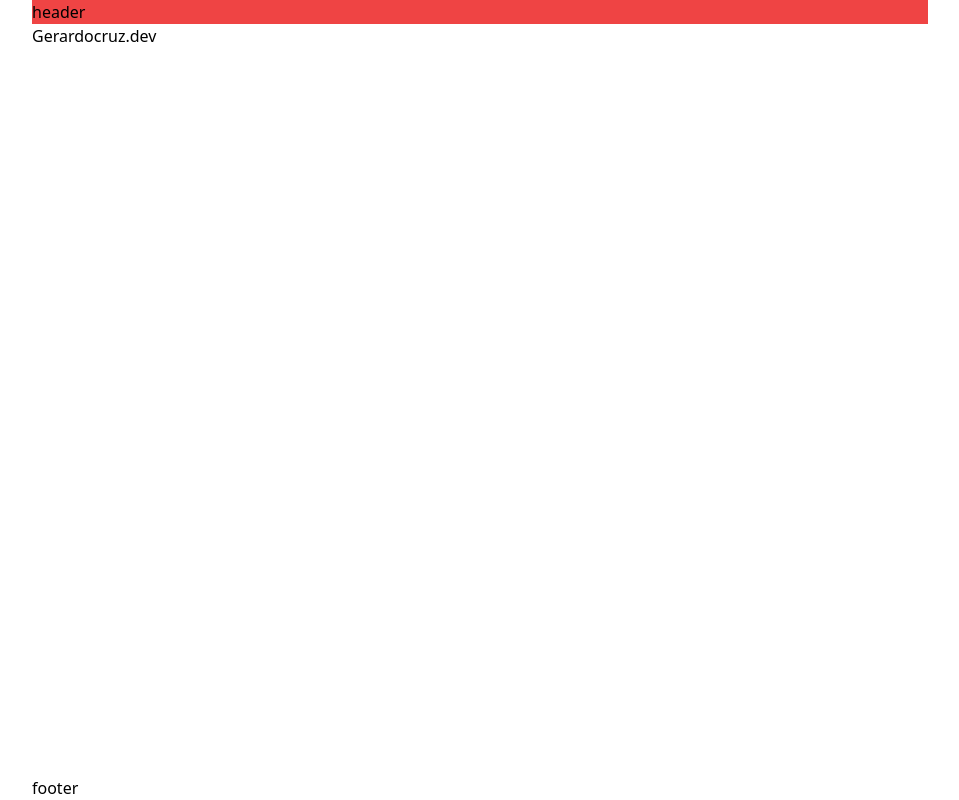
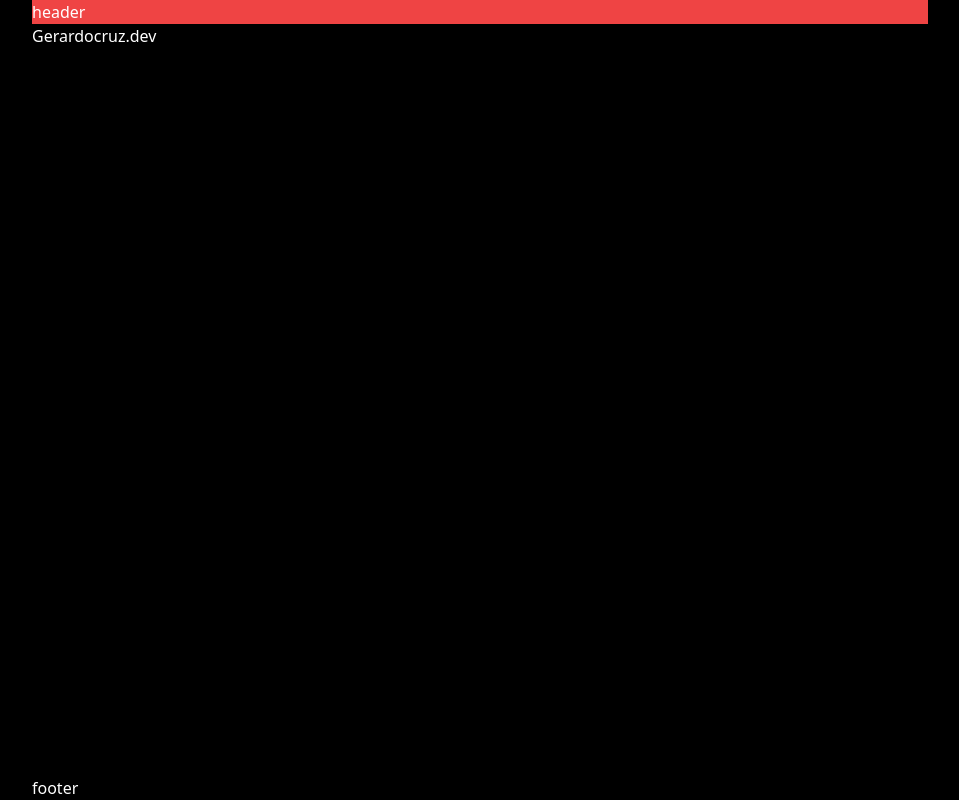
Before and after one commit to gerardocrr/gerardocruz.dev, a React (Vite) app: page / in a window 1280 px wide. Shown: the whole page, without its empty margins (160-1119 px from the left). Built offline with nearby package versions, Linux system fonts and the light colour scheme.

Commit message:
add global styles for dark theme in App component

```diff
--- /dev/null
+++ b/src/App.css
@@ -0,0 +1,4 @@
+* {
+  background-color: black;
+  color: white;
+}
--- a/src/App.tsx
+++ b/src/App.tsx
@@ -1,4 +1,5 @@
 import { Layout } from "./components/Layout";
+import "./App.css";
 
 function App() {
   return (
```
